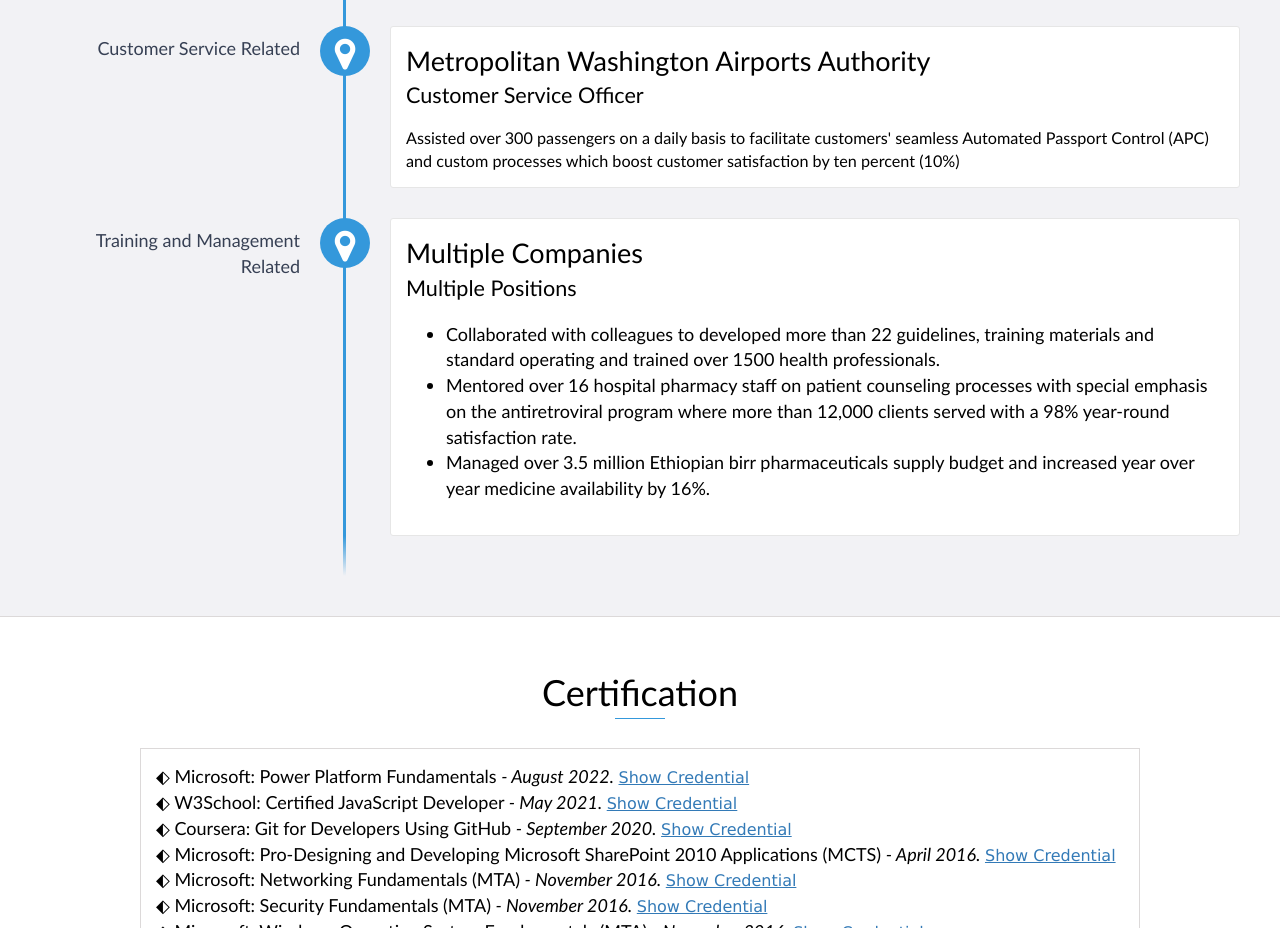
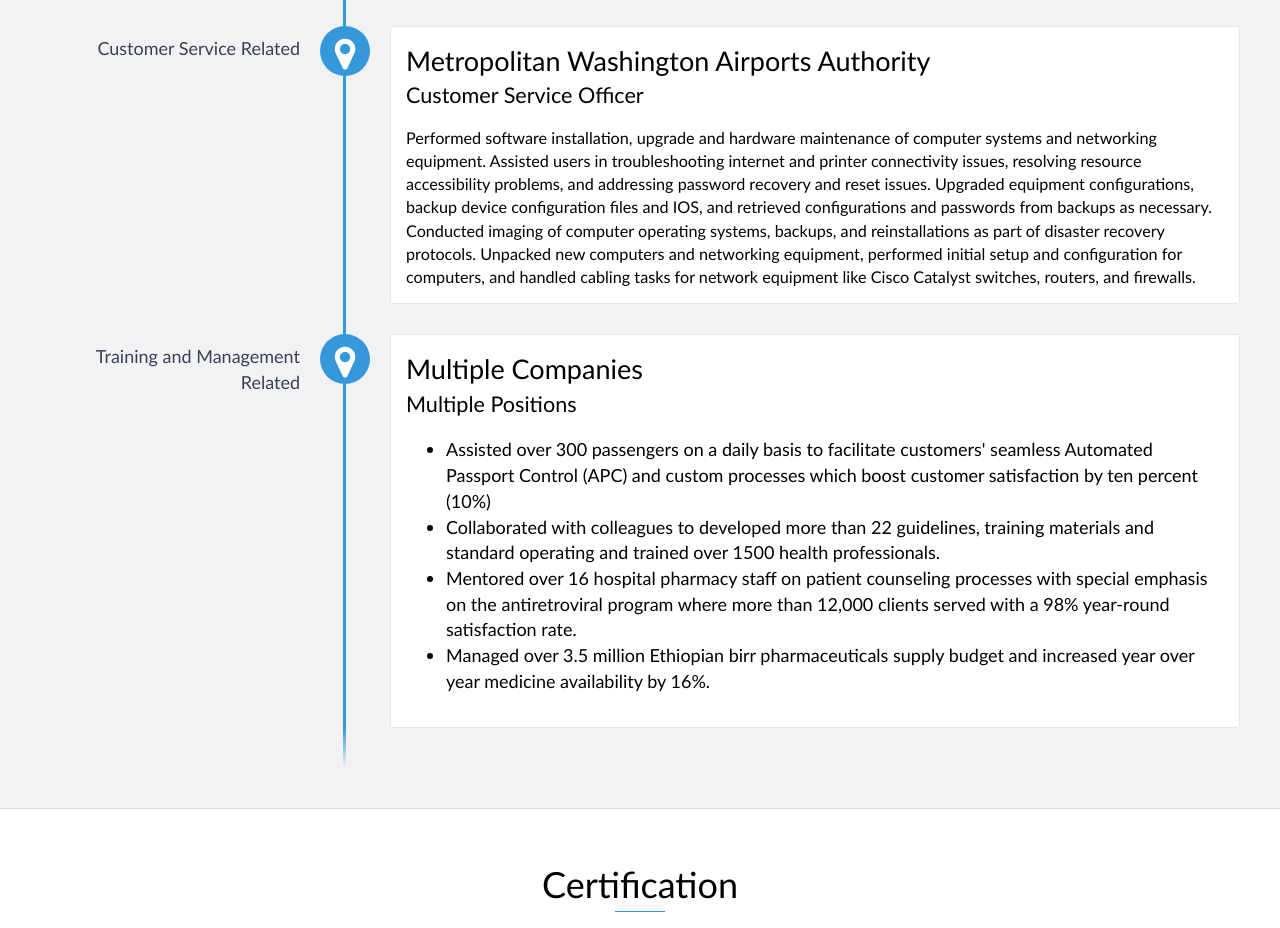
Before and after one commit to djfeleke/MyPortfolio, a website: page index.html in a window 1280 px wide. Shown: the part 4140-5068 px from the top of the page. Drawn offline with nearby package versions, Linux system fonts and the light colour scheme.

Commit message:
experience section updated

```diff
--- a/index.html
+++ b/index.html
@@ -316,10 +316,17 @@
                 <h3>Metropolitan Washington Airports Authority</h3>
                 <h4>Customer Service Officer</h4>
                 <p>
-                    Assisted over 300 passengers on a daily basis to facilitate customers' seamless Automated
-                    Passport
-                    Control (APC) and
-                    custom processes which boost customer satisfaction by ten percent (10%)
+                    Performed software installation, upgrade and hardware maintenance of computer systems and networking
+                    equipment.
+                    Assisted users in troubleshooting internet and printer connectivity issues, resolving resource
+                    accessibility problems, and addressing password recovery and reset issues.
+                    Upgraded equipment configurations, backup device configuration files and IOS, and retrieved
+                    configurations and passwords from backups as necessary.
+                    Conducted imaging of computer operating systems, backups, and reinstallations as part of disaster
+                    recovery protocols.
+                    Unpacked new computers and networking equipment, performed initial setup and configuration for
+                    computers, and handled cabling tasks for network equipment like Cisco Catalyst switches, routers,
+                    and firewalls.
 
                 </p>
             </div>
@@ -328,6 +335,12 @@
                 <h4>Multiple Positions</h4>
                 <p>
                 <ul>
+                    <li>
+                        Assisted over 300 passengers on a daily basis to facilitate customers' seamless Automated
+                        Passport Control (APC) and custom processes which boost customer satisfaction by ten percent
+                        (10%)
+
+                    </li>
                     <li>
                         Collaborated with colleagues to developed more than 22 guidelines, training materials and
                         standard operating and trained over 1500 health professionals.
```
